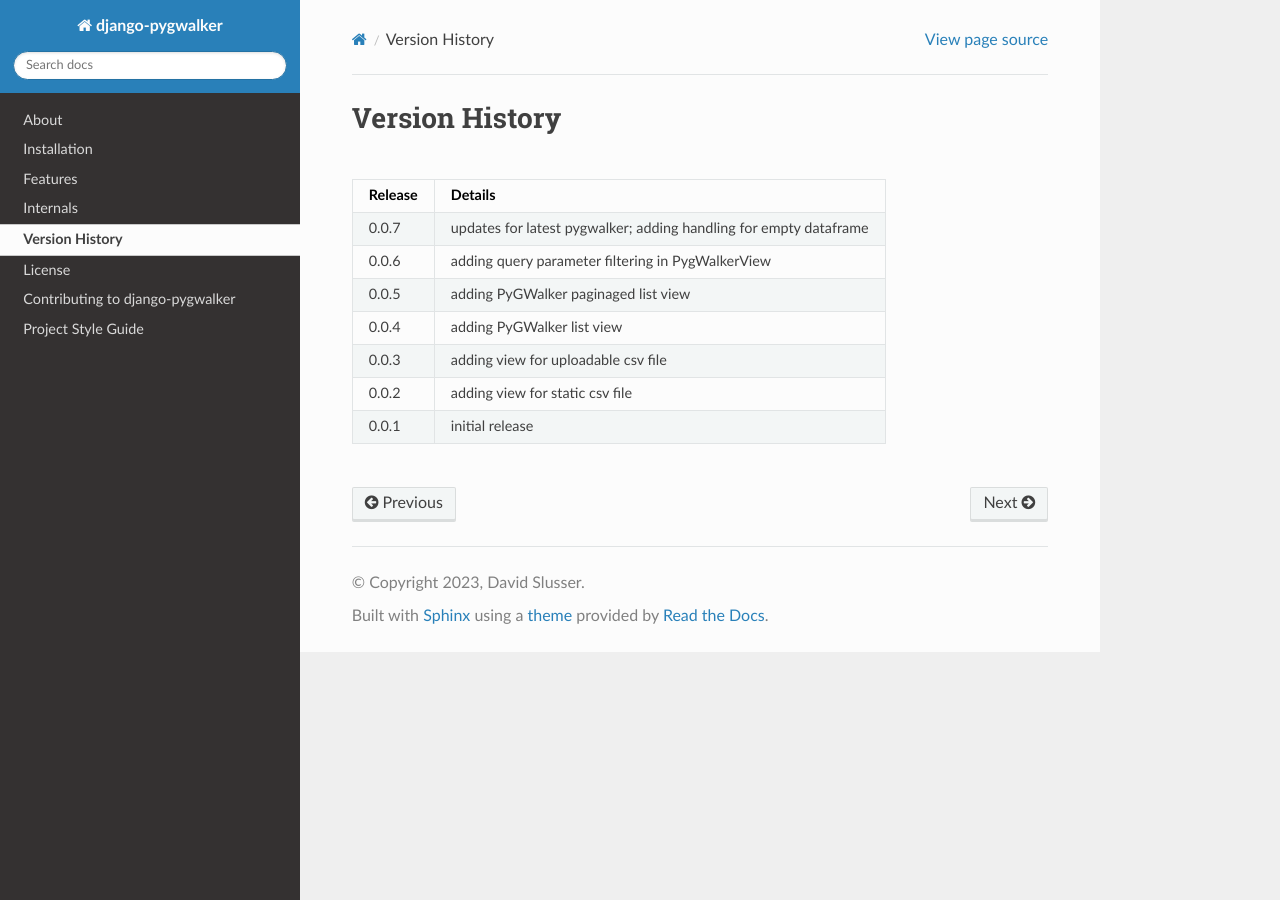
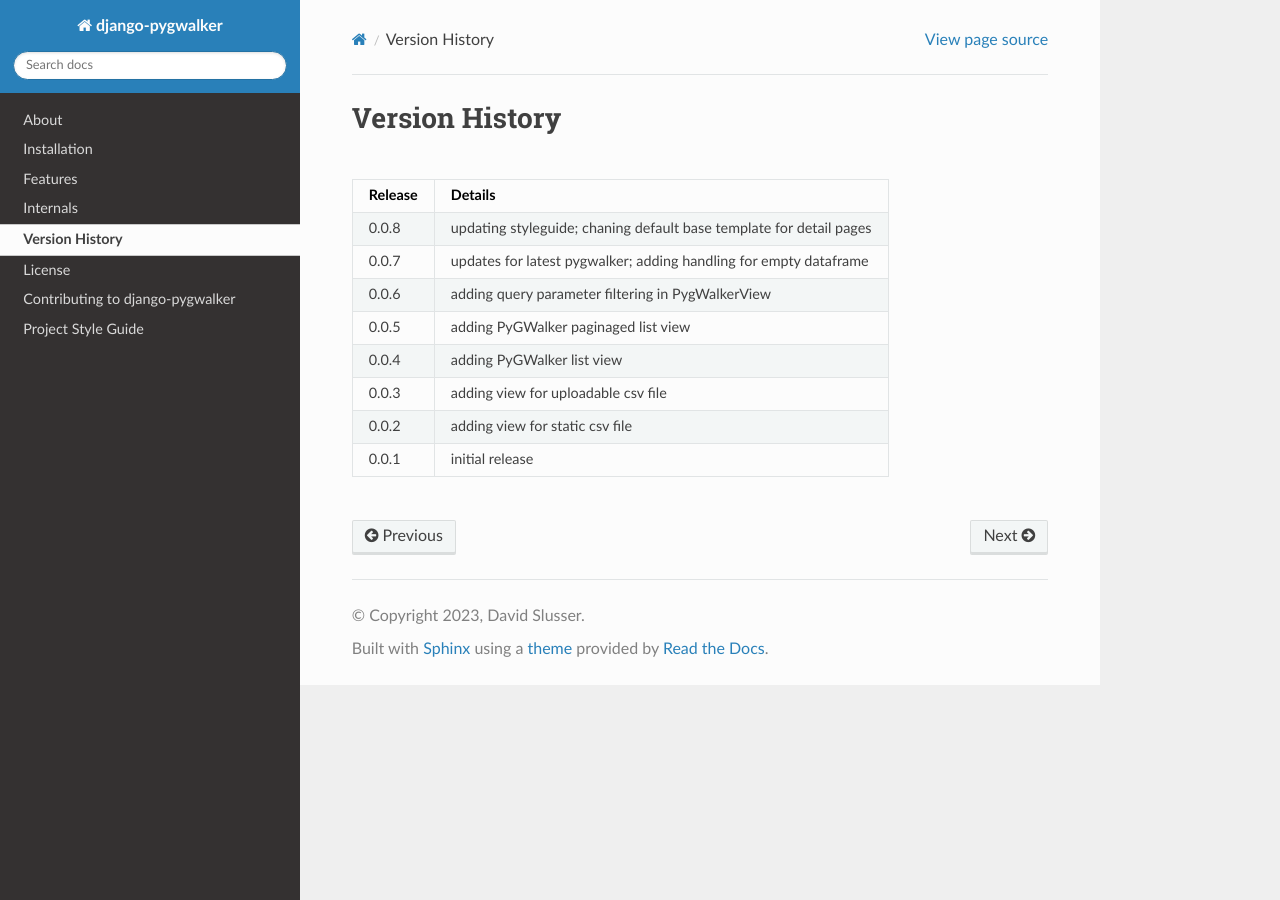
Before and after one commit to djangoaddicts/django-pygwalker, a Sphinx documentation site: the page built from docs/source/version_history.md, in a window 1280 px wide. Built offline with Sphinx 7.4.7 and the Read the Docs theme 2.0.0, drawn with Linux system fonts in a browser that asks for light colours; pages that are not in the unit, such as notebooks, are missing from menus.

Commit message:
update version history

```diff
--- a/docs/source/version_history.md
+++ b/docs/source/version_history.md
@@ -4,6 +4,7 @@
 
 | Release | Details |
 |----------|--------|
+| 0.0.8 | updating styleguide; chaning default base template for detail pages |
 | 0.0.7 | updates for latest pygwalker; adding handling for empty dataframe |
 | 0.0.6 | adding query parameter filtering in PygWalkerView |
 | 0.0.5 | adding PyGWalker paginaged list view |
```
